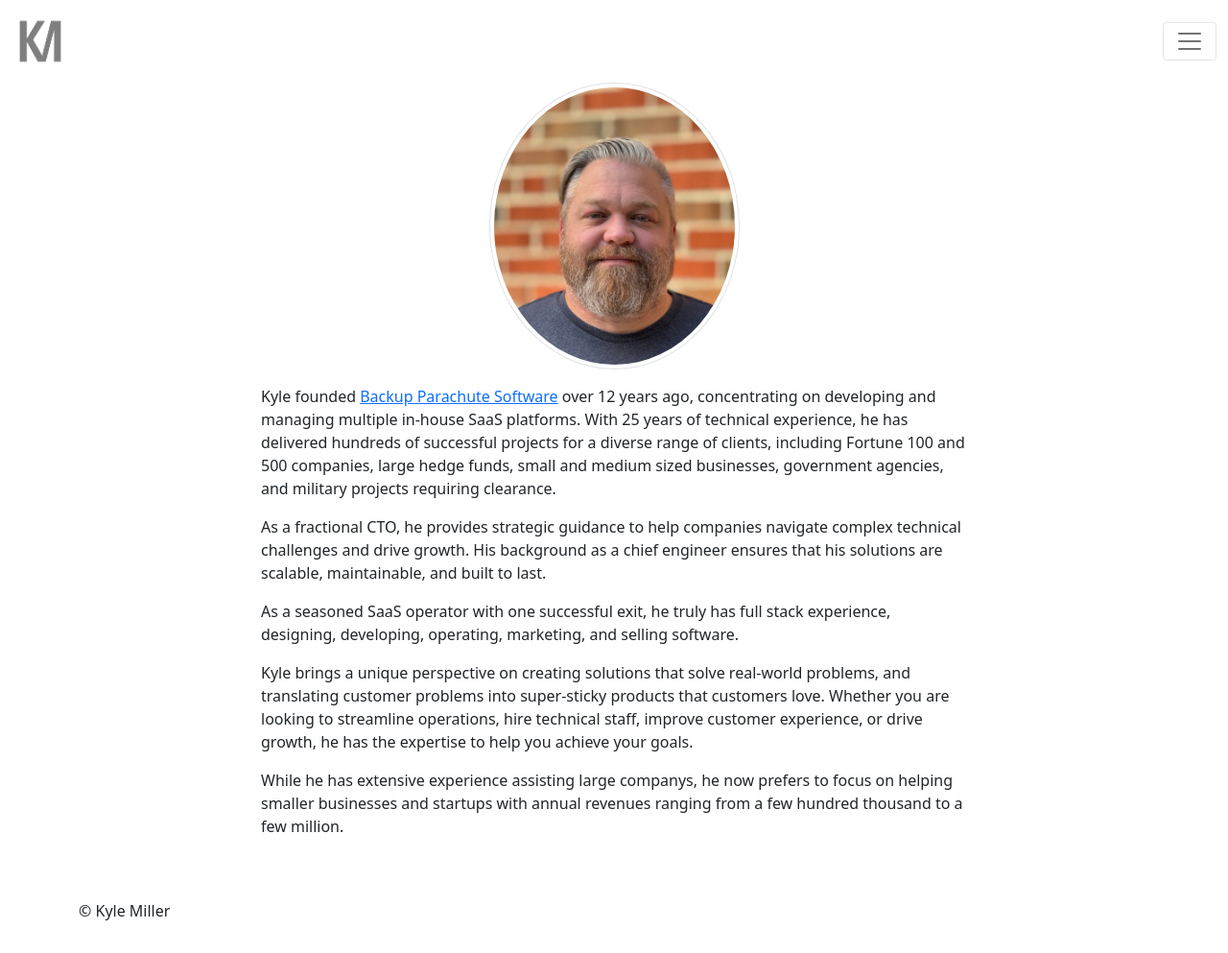
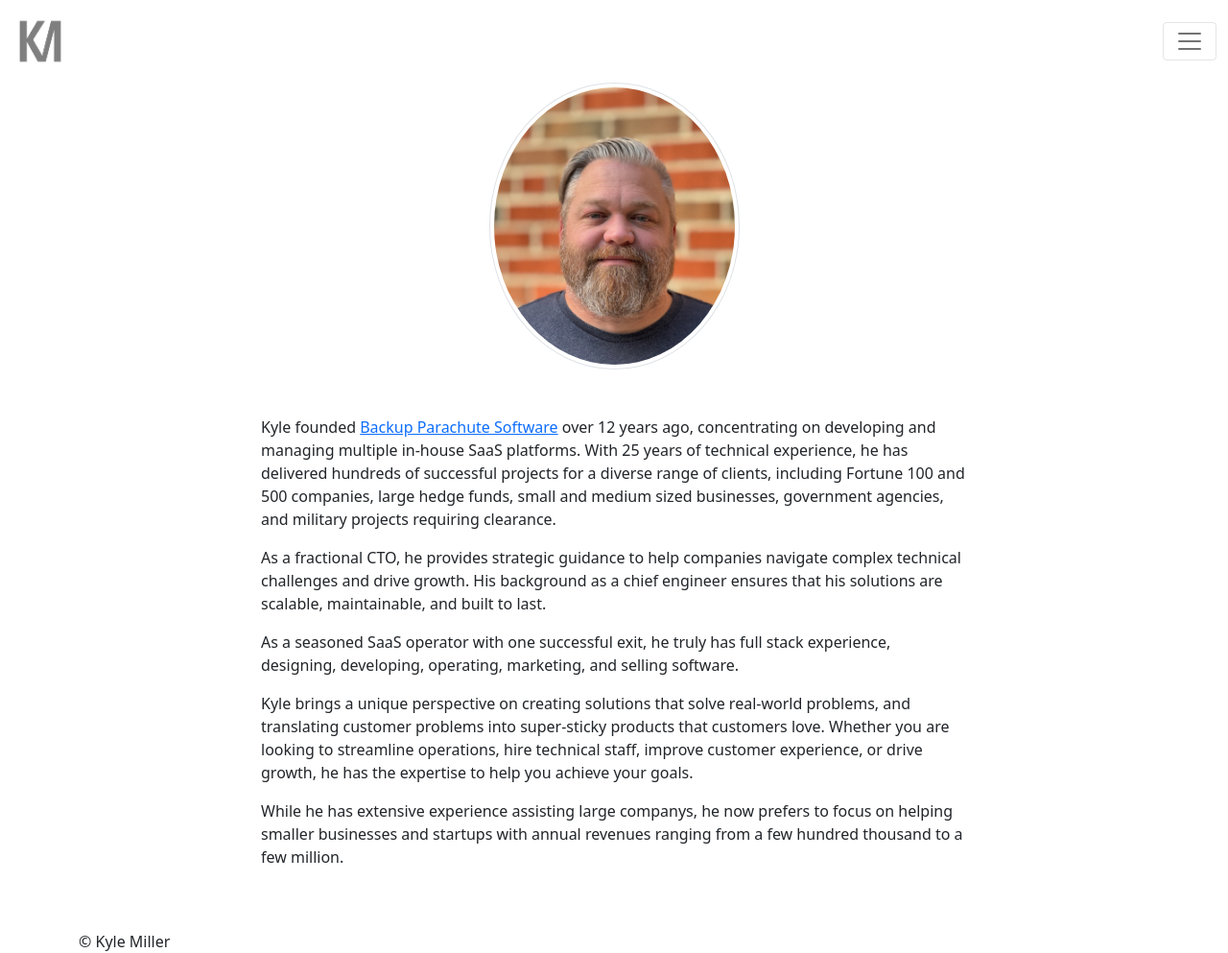
Before and after one commit to kamiller/kamiller.github.com, a Jekyll site: the page built from bio.html, in a window 1280 px wide. Shown: the whole page at 96% size. Built offline with Jekyll 4.4.1, drawn with Linux system fonts in a browser that asks for light colours; nearby versions of some CDN libraries; comment, search, counter and statistics services are not loaded; before the commit the page ends 961 px from its top, so only the background shows below that.

Commit message:
updated spacing

```diff
--- a/_layouts/bootstrap.html
+++ b/_layouts/bootstrap.html
@@ -52,7 +52,7 @@
 						<div class="">
 							<a href="https://kylemiller.com/contact?utm_source=km&utm_medium=ad-link&&utm_content=adtextlink">Fractional CTO Advisory</a>
 									<div class="">
-									<small><mark>Need Tech help? Software Architecture, project running late, hiring, etc...  Setup a call today to get back on track!</mark></small>
+									<small><mark>Need Tech help? Software Architecture, project deadlines, hiring, etc...  Setup a call today to get back on track!</mark></small>
 									</div>
 						</div>
 					</div>
--- a/bio.html
+++ b/bio.html
@@ -23,7 +23,7 @@ title: Bio
 
 </div>
 
-<div class="row justify-content-center mt-3">
+<div class="row justify-content-center mt-5">
 
   <div class="col-8">
 
```
